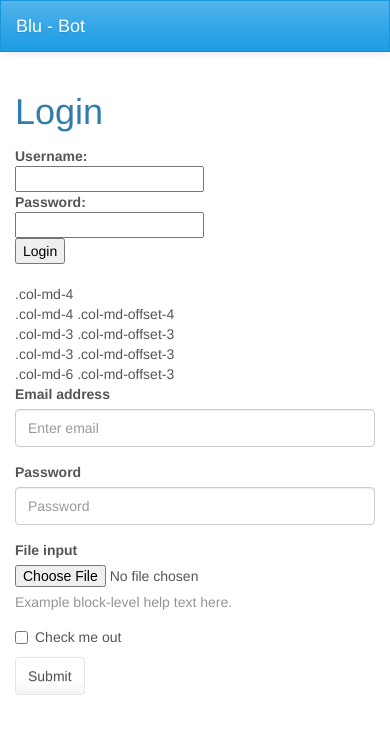
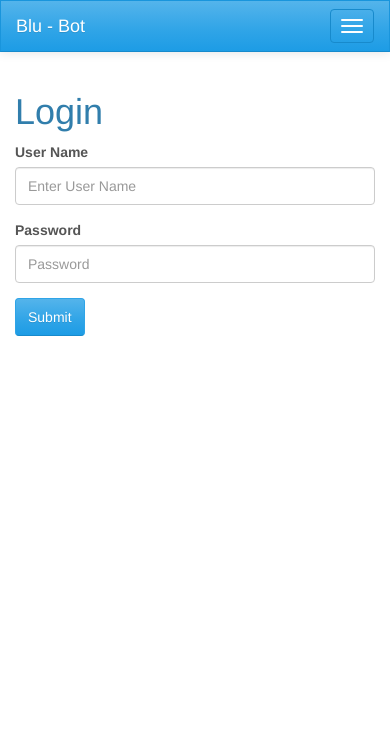
Before and after one commit to sildel/testing, a Flask app: page /login in a window 390 px wide. Shown: the top 734 px of the page. Run offline with Flask 2, Linux system fonts and the light colour scheme; some libraries are stand-ins or nearby versions.

Commit message:
Fix responsive navbar

```diff
--- a/templates/layout.html
+++ b/templates/layout.html
@@ -20,9 +20,17 @@
 <div class="navbar navbar-default" role="navigation">
     <div class="container">
         <div class="navbar-header">
+            <button class="navbar-toggle" data-target=".navbar-responsive-collapse" data-toggle="collapse"
+                    type="button">
+                <span class="icon-bar"></span>
+                <span class="icon-bar"></span>
+                <span class="icon-bar"></span>
+            </button>
             <a class="navbar-brand">Blu - Bot</a>
+
         </div>
-        <div class="navbar-collapse collapse">
+        <div class="navbar-collapse collapse navbar-responsive-collapse">
+
             <ul class="nav navbar-nav navbar-right">
                 {% if not session.logged_in %}
                     <li><a href="{{ url_for('login') }}">Log in</a></li>
--- a/templates/login.html
+++ b/templates/login.html
@@ -2,49 +2,21 @@
 {% block body %}
     <h1>Login</h1>
     {% if error %}
-        <p class=error><strong>Error:</strong> {{ error }}
+        <div class="alert alert-danger">
+            <strong>Error:</strong> {{ error }}
+        </div>
     {% endif %}
-    <form action="{{ url_for('login') }}" method=post>
-        <dl>
-            <dt>Username:
-            <dd><input type=text name=username>
-            <dt>Password:
-            <dd><input type=password name=password>
-            <dd><input type=submit value=Login>
-        </dl>
-    </form>
-    <div class="row">
-        <div class="col-md-4">.col-md-4</div>
-        <div class="col-md-4 col-md-offset-4">.col-md-4 .col-md-offset-4</div>
-    </div>
-    <div class="row">
-        <div class="col-md-3 col-md-offset-3">.col-md-3 .col-md-offset-3</div>
-        <div class="col-md-3 col-md-offset-3">.col-md-3 .col-md-offset-3</div>
-    </div>
-    <div class="row">
-        <div class="col-md-6 col-md-offset-3">.col-md-6 .col-md-offset-3</div>
-    </div>
 
-    <form role="form">
+    <form role="form" action="{{ url_for('login') }}" method="post">
         <div class="form-group">
-            <label for="exampleInputEmail1">Email address</label>
-            <input type="email" class="form-control" id="exampleInputEmail1" placeholder="Enter email">
+            <label for="username">User Name</label>
+            <input type="text" class="form-control" name="username" placeholder="Enter User Name">
         </div>
         <div class="form-group">
-            <label for="exampleInputPassword1">Password</label>
-            <input type="password" class="form-control" id="exampleInputPassword1" placeholder="Password">
+            <label for="inputPassword">Password</label>
+            <input type="password" class="form-control" name="password" placeholder="Password">
         </div>
-        <div class="form-group">
-            <label for="exampleInputFile">File input</label>
-            <input type="file" id="exampleInputFile">
 
-            <p class="help-block">Example block-level help text here.</p>
-        </div>
-        <div class="checkbox">
-            <label>
-                <input type="checkbox"> Check me out
-            </label>
-        </div>
-        <button type="submit" class="btn btn-default">Submit</button>
+        <button class="btn btn-primary" type="submit">Submit</button>
     </form>
 {% endblock %}
```
